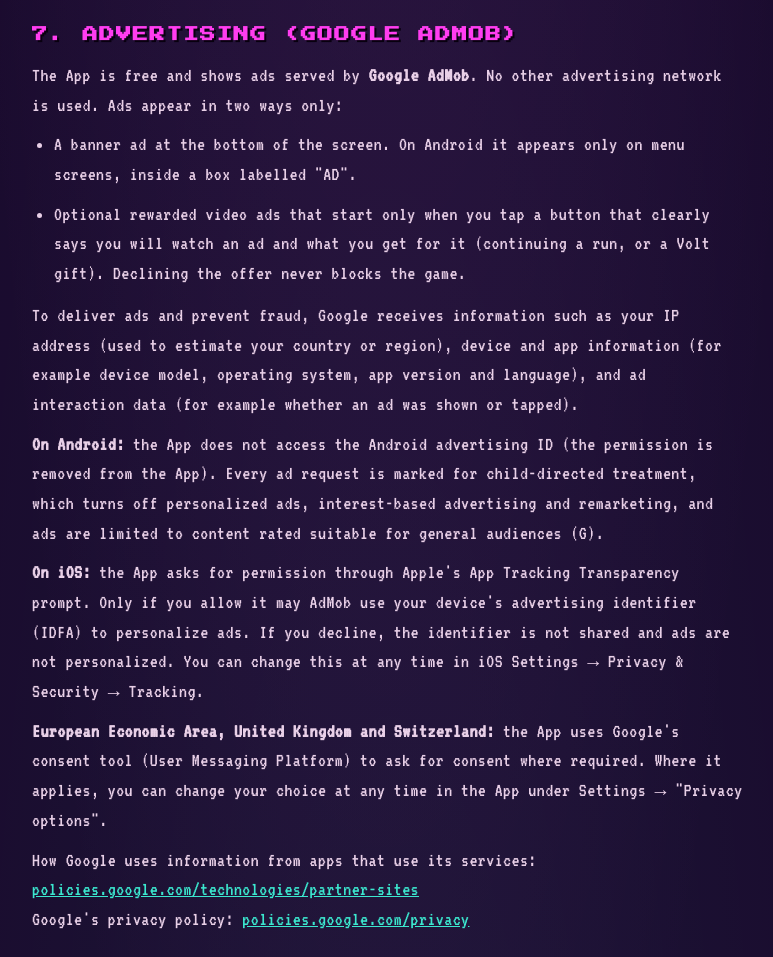
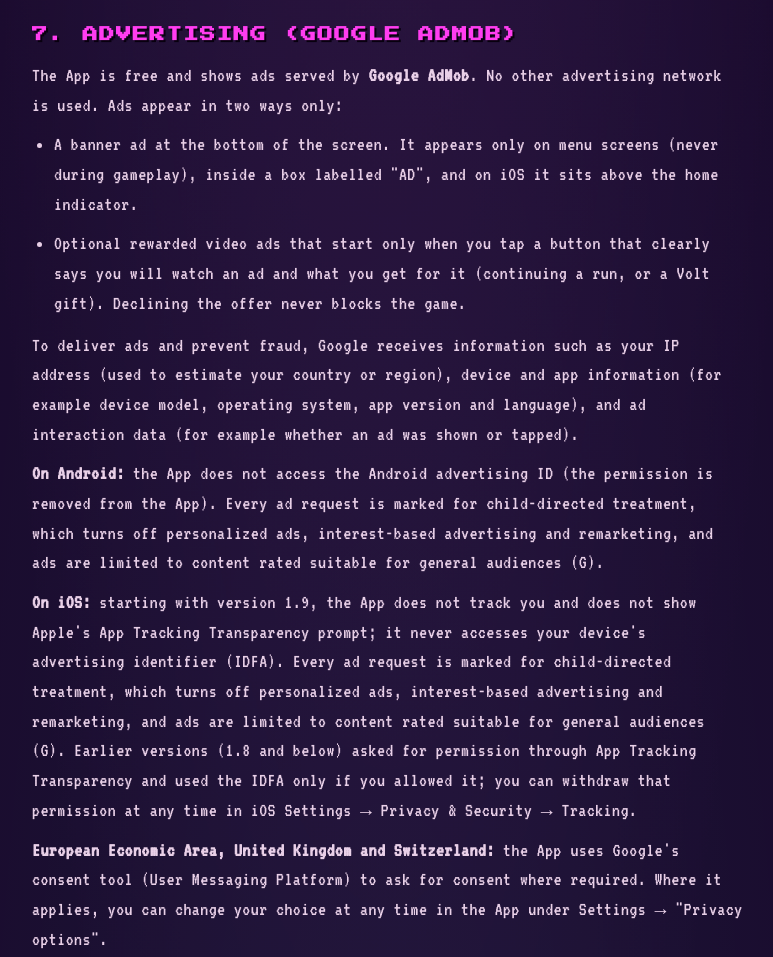
Before and after one commit to osenebusene2026/laserdodge, a plain HTML site: page privacy-policy.html in a window 1280 px wide. Shown: the part 2340-3297 px from the top of the page, without its empty margins (252-1025 px from the left). Drawn offline with Linux system fonts and the light colour scheme.

Commit message:
Privacy policy: iOS 1.9 no tracking, child-directed ads (G), menu-only banner

```diff
--- a/privacy-policy.html
+++ b/privacy-policy.html
@@ -84,7 +84,7 @@
     The App is free and shows ads served by <strong>Google AdMob</strong>. No other advertising network is used. Ads appear in two ways only:
   </p>
   <ul>
-    <li>A banner ad at the bottom of the screen. On Android it appears only on menu screens, inside a box labelled "AD".</li>
+    <li>A banner ad at the bottom of the screen. It appears only on menu screens (never during gameplay), inside a box labelled "AD", and on iOS it sits above the home indicator.</li>
     <li>Optional rewarded video ads that start only when you tap a button that clearly says you will watch an ad and what you get for it (continuing a run, or a Volt gift). Declining the offer never blocks the game.</li>
   </ul>
   <p>
@@ -94,7 +94,7 @@
     <strong>On Android:</strong> the App does not access the Android advertising ID (the permission is removed from the App). Every ad request is marked for child-directed treatment, which turns off personalized ads, interest-based advertising and remarketing, and ads are limited to content rated suitable for general audiences (G).
   </p>
   <p>
-    <strong>On iOS:</strong> the App asks for permission through Apple's App Tracking Transparency prompt. Only if you allow it may AdMob use your device's advertising identifier (IDFA) to personalize ads. If you decline, the identifier is not shared and ads are not personalized. You can change this at any time in iOS Settings → Privacy &amp; Security → Tracking.
+    <strong>On iOS:</strong> starting with version 1.9, the App does not track you and does not show Apple's App Tracking Transparency prompt; it never accesses your device's advertising identifier (IDFA). Every ad request is marked for child-directed treatment, which turns off personalized ads, interest-based advertising and remarketing, and ads are limited to content rated suitable for general audiences (G). Earlier versions (1.8 and below) asked for permission through App Tracking Transparency and used the IDFA only if you allowed it; you can withdraw that permission at any time in iOS Settings → Privacy &amp; Security → Tracking.
   </p>
   <p>
     <strong>European Economic Area, United Kingdom and Switzerland:</strong> the App uses Google's consent tool (User Messaging Platform) to ask for consent where required. Where it applies, you can change your choice at any time in the App under Settings → "Privacy options".
@@ -134,7 +134,7 @@
 
   <h2>10. CHILDREN'S PRIVACY</h2>
   <p>
-    Laser Dodge is a game for a general audience, including children. We do not knowingly collect personal information from anyone, including children under 13: the App never asks for a name, e-mail address, phone number, location or photo, has no chat, and leaderboard names are generated by our server. On Android, all ads are requested as child-directed, without the advertising ID, without personalization, and limited to general-audience (G) content. Parents can delete leaderboard data in the App (Section 6) or contact us at any time.
+    Laser Dodge is a game for a general audience, including children. We do not knowingly collect personal information from anyone, including children under 13: the App never asks for a name, e-mail address, phone number, location or photo, has no chat, and leaderboard names are generated by our server. On Android, and on iOS from version 1.9, all ads are requested as child-directed, without the advertising identifier, without personalization, and limited to general-audience (G) content. Parents can delete leaderboard data in the App (Section 6) or contact us at any time.
   </p>
 
   <h2>11. DATA SECURITY</h2>
```
